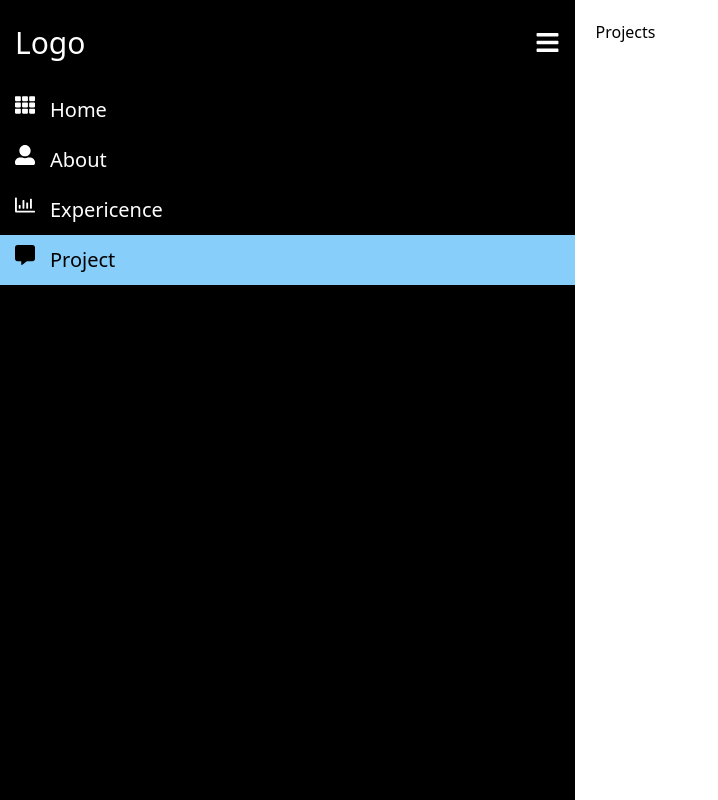
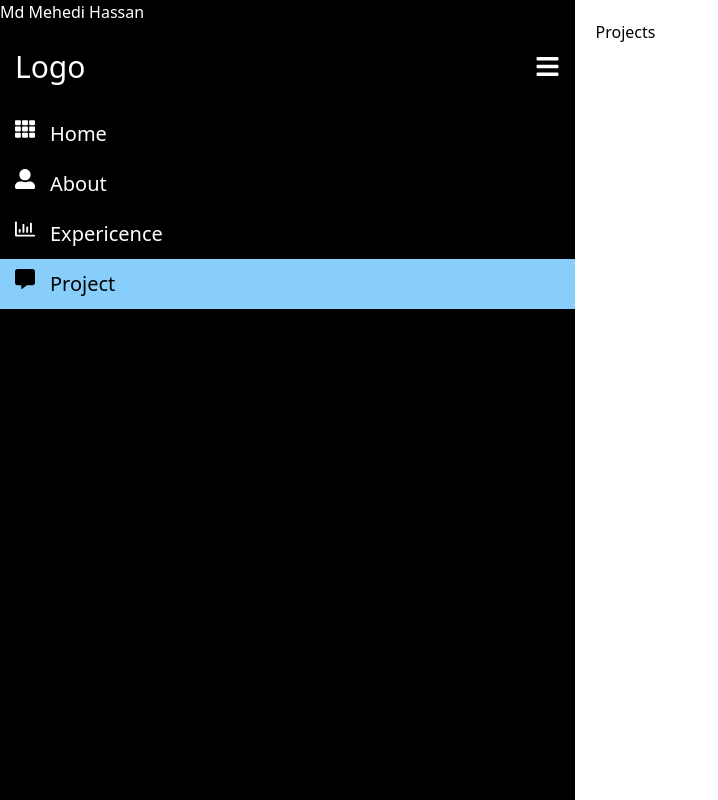
Before and after one commit to mehedihassandev/project-alpha, a React (Vite) app: page /project in a window 1280 px wide. Shown: the whole page, without its empty margins (0-718 px from the left). Built offline with nearby package versions, Linux system fonts and the light colour scheme.

Commit message:
Change sidebar

```diff
--- a/src/components/Sidebar.jsx
+++ b/src/components/Sidebar.jsx
@@ -38,6 +38,9 @@ export const Sidebar = ({ children }) => {
   return (
     <div className="container">
       <div style={{ width: isOpen ? "600px" : "50px" }} className="sidebar">
+        <div className='flex justify-center text-7xl pt-16'>
+          Md Mehedi Hassan
+        </div>
         <div className="top_section">
           <h1 style={{ display: isOpen ? "block" : "none" }} className="logo">Logo</h1>
           <div style={{ marginLeft: isOpen ? "450px" : "0px" }} className="bars">
```
